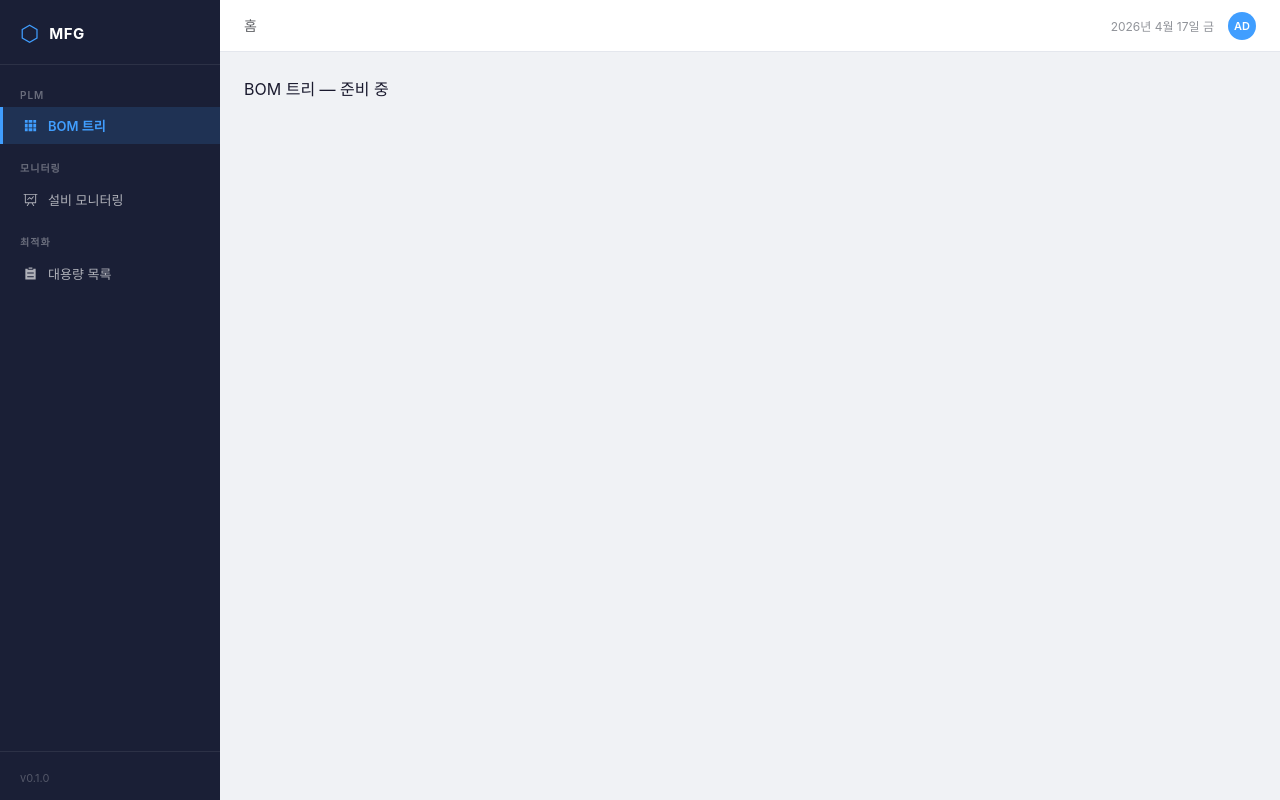
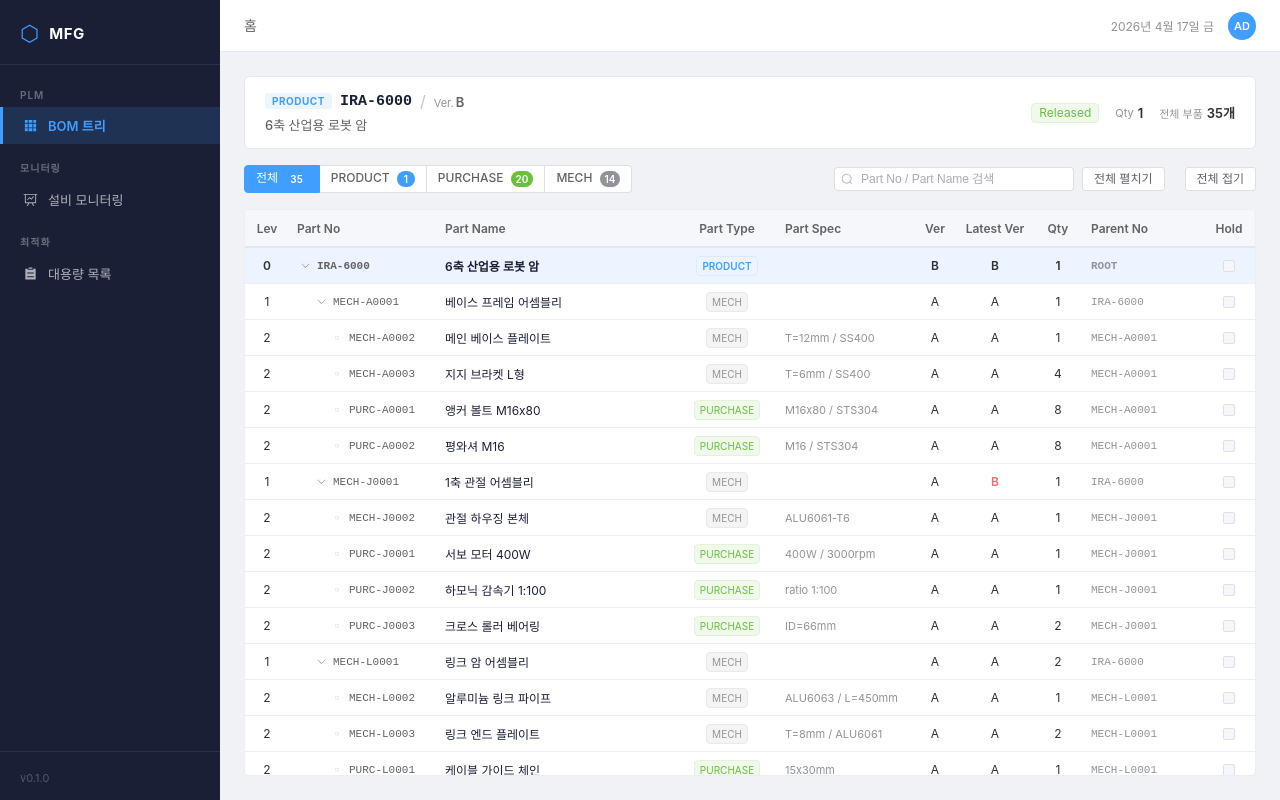
Before and after one commit to zexoper999/manufacturing-ux, a Nuxt app: page /bom in a window 1280 px wide. Built offline with nearby package versions, Linux system fonts and the light colour scheme.

Commit message:
feat: 최상위 BOM 부모 provide 처리

```diff
--- a/app/pages/bom/index.vue
+++ b/app/pages/bom/index.vue
@@ -1,9 +1,230 @@
 <template>
-  <div>
-    <p>BOM 트리 — 준비 중</p>
+  <div class="bom-page">
+    <!-- 제품 헤더 -->
+    <div class="product-header">
+      <div class="product-header-inner">
+        <div class="product-info">
+          <div class="product-badge">PRODUCT</div>
+          <div class="product-no">{{ rootNode?.partNo }}</div>
+          <div class="product-sep">/</div>
+          <div class="product-ver">
+            <span class="ver-label">Ver.</span>
+            <span class="ver-value">{{ rootNode?.ver }}</span>
+          </div>
+        </div>
+        <div class="product-name">{{ rootNode?.partName }}</div>
+      </div>
+      <div class="product-meta">
+        <el-tag type="success" size="small">Released</el-tag>
+        <span class="meta-item">
+          <span class="meta-label">Qty</span>
+          <span class="meta-value">{{ rootNode?.qty }}</span>
+        </span>
+        <span class="meta-item">
+          <span class="meta-label">전체 부품</span>
+          <span class="meta-value">{{ totalCount }}개</span>
+        </span>
+      </div>
+    </div>
+
+    <!-- 필터 툴바 -->
+    <div class="toolbar">
+      <div class="toolbar-left">
+        <el-radio-group v-model="filterType" size="small">
+          <el-radio-button value="">
+            전체 <span class="count-badge">{{ totalCount }}</span>
+          </el-radio-button>
+          <el-radio-button value="PRODUCT">
+            PRODUCT <span class="count-badge">{{ typeCounts.PRODUCT }}</span>
+          </el-radio-button>
+          <el-radio-button value="PURCHASE">
+            PURCHASE <span class="count-badge count-badge--green">{{ typeCounts.PURCHASE }}</span>
+          </el-radio-button>
+          <el-radio-button value="MECH">
+            MECH <span class="count-badge count-badge--gray">{{ typeCounts.MECH }}</span>
+          </el-radio-button>
+        </el-radio-group>
+      </div>
+
+      <div class="toolbar-right">
+        <el-input
+          v-model="searchText"
+          placeholder="Part No / Part Name 검색"
+          :prefix-icon="Search"
+          size="small"
+          clearable
+          style="width: 240px"
+        />
+        <el-button size="small" @click="expandAllNodes">전체 펼치기</el-button>
+        <el-button size="small" @click="collapseAllNodes">전체 접기</el-button>
+      </div>
+    </div>
+
+    <!-- BOM 트리 -->
+    <BomTree :nodes="filteredTree" />
   </div>
 </template>
 
 <script setup lang="ts">
+import { Search } from '@element-plus/icons-vue'
+import { BOM_TREE_CONTROL_KEY } from '~/types/bom'
+
 definePageMeta({ title: 'BOM 트리' })
+
+const { filterType, searchText, filteredTree, typeCounts } = useBom()
+
+const rootNode = computed(() => filteredTree.value[0])
+
+const totalCount = computed(() =>
+  typeCounts.value.PRODUCT + typeCounts.value.PURCHASE + typeCounts.value.MECH,
+)
+
+const expandVersion = ref(0)
+const expandAll = ref(true)
+
+provide(BOM_TREE_CONTROL_KEY, { expandVersion, expandAll })
+
+function expandAllNodes() {
+  expandAll.value = true
+  expandVersion.value++
+}
+
+function collapseAllNodes() {
+  expandAll.value = false
+  expandVersion.value++
+}
 </script>
+
+<style scoped>
+.bom-page {
+  display: flex;
+  flex-direction: column;
+  gap: 16px;
+  height: 100%;
+}
+
+/* ── 제품 헤더 ── */
+.product-header {
+  background-color: #ffffff;
+  border: 1px solid #e4e7ed;
+  border-radius: 6px;
+  padding: 14px 20px;
+  display: flex;
+  align-items: center;
+  justify-content: space-between;
+  gap: 16px;
+}
+
+.product-header-inner {
+  display: flex;
+  flex-direction: column;
+  gap: 4px;
+}
+
+.product-info {
+  display: flex;
+  align-items: center;
+  gap: 8px;
+}
+
+.product-badge {
+  font-size: 10px;
+  font-weight: 700;
+  background-color: #ecf5ff;
+  color: #409eff;
+  padding: 2px 7px;
+  border-radius: 3px;
+  letter-spacing: 0.5px;
+}
+
+.product-no {
+  font-size: 15px;
+  font-weight: 700;
+  color: #1a1f36;
+  font-family: 'Courier New', monospace;
+}
+
+.product-sep {
+  color: #c0c4cc;
+}
+
+.ver-label {
+  font-size: 11px;
+  color: #909399;
+  margin-right: 2px;
+}
+
+.ver-value {
+  font-size: 13px;
+  font-weight: 600;
+  color: #606266;
+}
+
+.product-name {
+  font-size: 13px;
+  color: #606266;
+  font-weight: 500;
+}
+
+.product-meta {
+  display: flex;
+  align-items: center;
+  gap: 16px;
+}
+
+.meta-item {
+  display: flex;
+  align-items: center;
+  gap: 4px;
+}
+
+.meta-label {
+  font-size: 11px;
+  color: #909399;
+}
+
+.meta-value {
+  font-size: 13px;
+  font-weight: 600;
+  color: #303133;
+}
+
+/* ── 툴바 ── */
+.toolbar {
+  display: flex;
+  align-items: center;
+  justify-content: space-between;
+  gap: 12px;
+  flex-wrap: wrap;
+}
+
+.toolbar-left {
+  display: flex;
+  align-items: center;
+  gap: 8px;
+}
+
+.toolbar-right {
+  display: flex;
+  align-items: center;
+  gap: 8px;
+}
+
+.count-badge {
+  display: inline-block;
+  background-color: #409eff;
+  color: #fff;
+  border-radius: 8px;
+  font-size: 10px;
+  font-weight: 600;
+  padding: 0 5px;
+  min-width: 18px;
+  text-align: center;
+  margin-left: 4px;
+  line-height: 16px;
+  vertical-align: middle;
+}
+
+.count-badge--green { background-color: #67c23a; }
+.count-badge--gray  { background-color: #909399; }
+</style>
```
